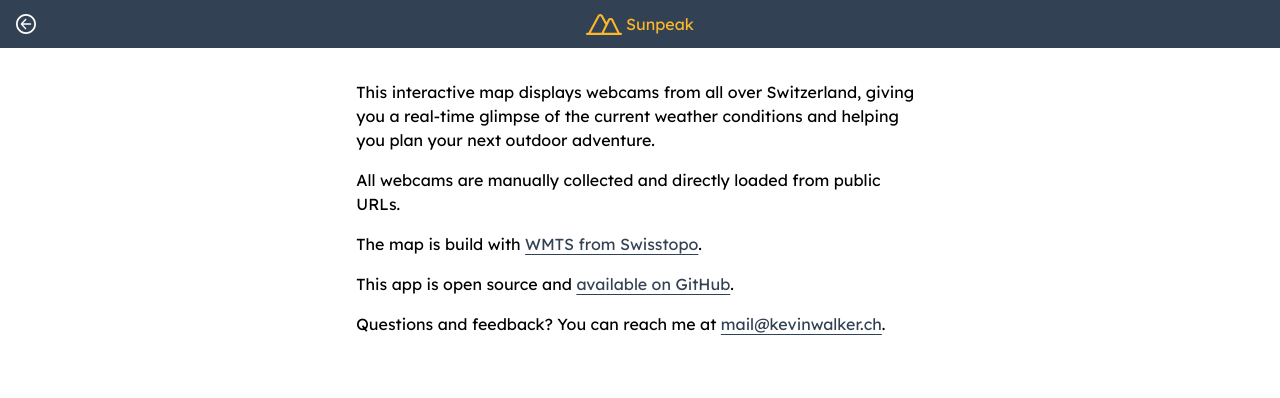
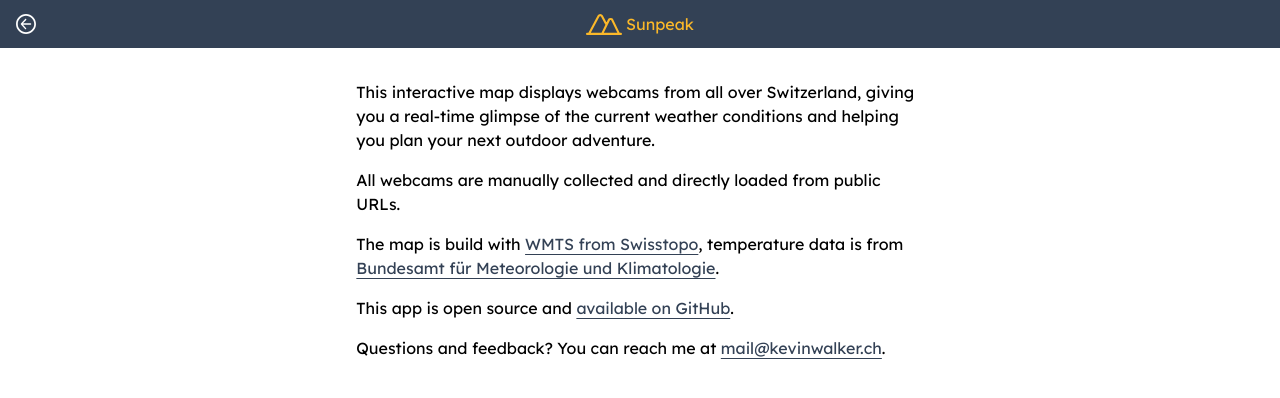
Before and after one commit to Walkeezy/sunpeak-app, a Next.js app: page /info in a window 1280 px wide. Shown: the top 398 px of the page. Built offline with nearby package versions, Linux system fonts and the light colour scheme.

Commit message:
feat: add temperature source to info page (#21)

```diff
--- a/src/components/icons/back.tsx
+++ b/src/components/icons/back.tsx
@@ -4,8 +4,8 @@ export default function BackIcon({ size = 20, color = '#FFFFFF' }: IconProps): J
   return (
     <svg width={size} height={size} viewBox="0 0 514 514" fill="none" xmlns="http://www.w3.org/2000/svg">
       <path
-        fill-rule="evenodd"
-        clip-rule="evenodd"
+        fillRule="evenodd"
+        clipRule="evenodd"
         d="M0.442871 257C0.442871 115.307 115.307 0.442871 257 0.442871C398.694 0.442871 513.557 115.308 513.557 257C513.557 398.694 398.694 513.557 257 513.557C115.308 513.557 0.442871 398.694 0.442871 257ZM257 45.4429C140.16 45.4429 45.4429 140.16 45.4429 257C45.4429 373.841 140.16 468.557 257 468.557C373.841 468.557 468.557 373.841 468.557 257C468.557 140.16 373.841 45.4429 257 45.4429Z"
         fill={color}
       />
--- a/src/pages/info.tsx
+++ b/src/pages/info.tsx
@@ -31,7 +31,8 @@ export default function InfoPage() {
           <ExternalLink href="https://www.geo.admin.ch/en/geo-services/geo-services/portrayal-services-web-mapping/web-map-tiling-services-wmts.html">
             WMTS from Swisstopo
           </ExternalLink>
-          .
+          , temperature data is from{' '}
+          <ExternalLink href="https://www.meteoschweiz.admin.ch/">Bundesamt für Meteorologie und Klimatologie</ExternalLink>.
         </p>
         <p>
           This app is open source and{' '}
```
